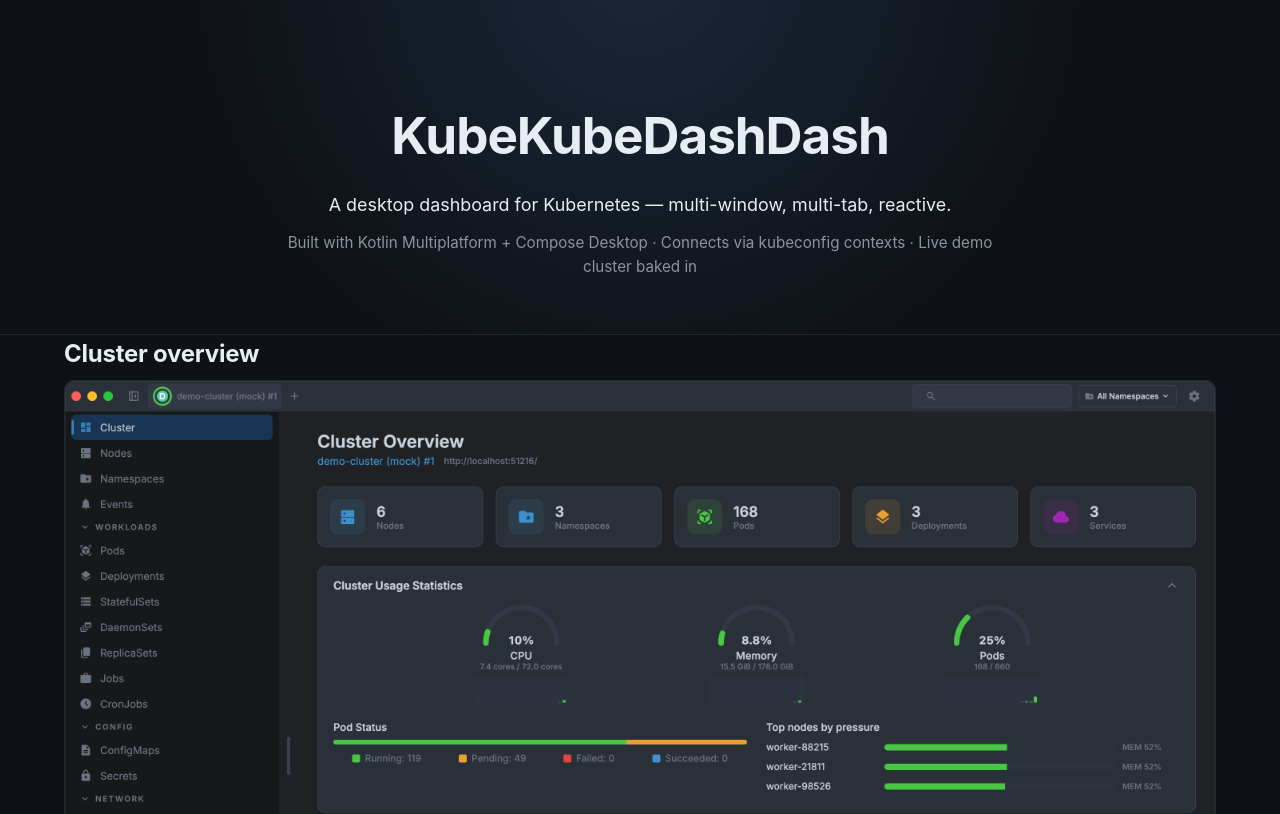
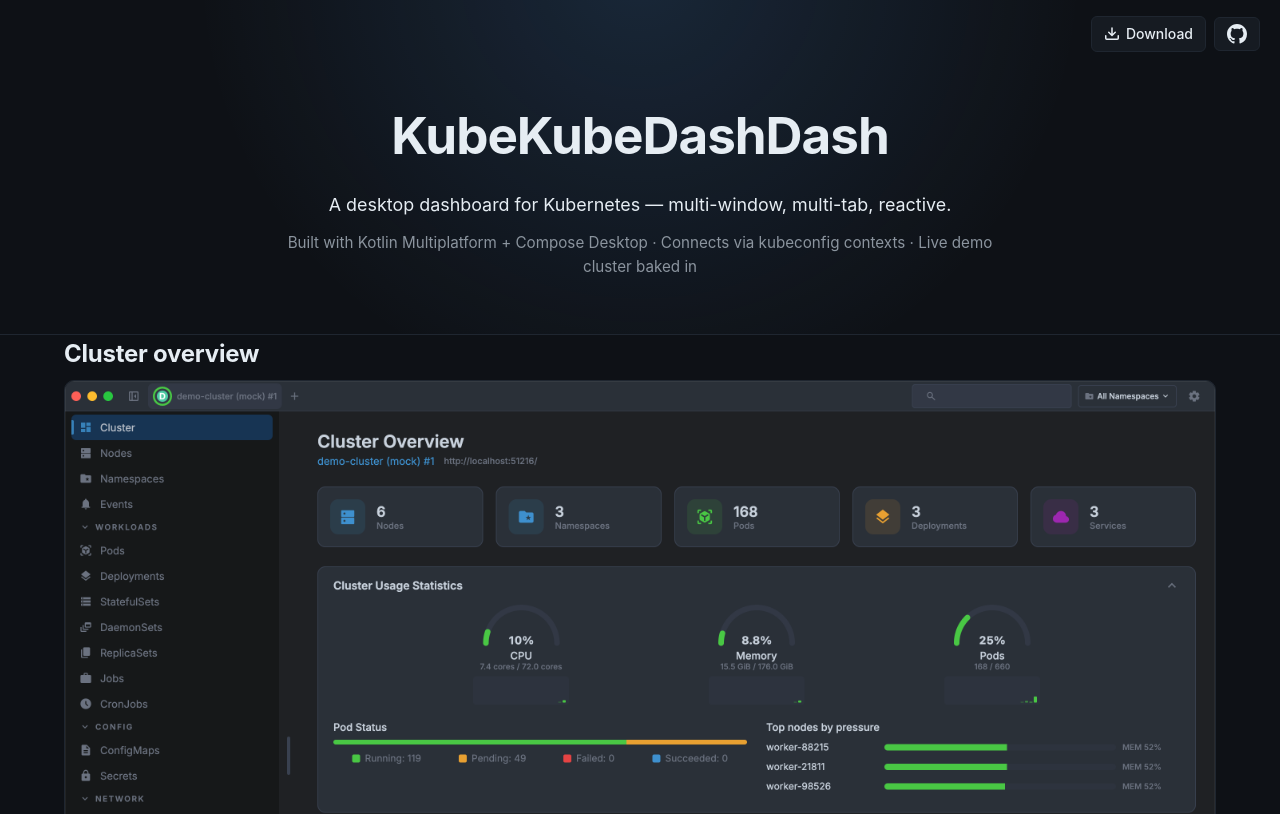
Before and after one commit to beytullah-gunduz/kubekubedashdash, a plain HTML site: page docs/index.html in a window 1280 px wide. Shown: the top 814 px of the page. Drawn offline with Linux system fonts and the light colour scheme.

Commit message:
docs(gh-page): added links to go on the main github page + a download link

```diff
--- a/docs/index.html
+++ b/docs/index.html
@@ -14,6 +14,21 @@
         <link rel="stylesheet" href="style.css" />
     </head>
     <body>
+        <div class="top-bar">
+            <a href="https://github.com/beytullah-gunduz/kubekubedashdash/releases" target="_blank" rel="noopener" aria-label="Download latest release">
+                <svg xmlns="http://www.w3.org/2000/svg" viewBox="0 0 16 16" width="16" height="16" fill="currentColor" aria-hidden="true">
+                    <path d="M2.75 14A1.75 1.75 0 0 1 1 12.25v-2.5a.75.75 0 0 1 1.5 0v2.5c0 .138.112.25.25.25h10.5a.25.25 0 0 0 .25-.25v-2.5a.75.75 0 0 1 1.5 0v2.5A1.75 1.75 0 0 1 13.25 14Z"/>
+                    <path d="M7.25 7.689V2a.75.75 0 0 1 1.5 0v5.689l1.97-1.97a.749.749 0 1 1 1.06 1.06l-3.25 3.25a.749.749 0 0 1-1.06 0L4.22 6.779a.749.749 0 1 1 1.06-1.06l1.97 1.97Z"/>
+                </svg>
+                Download
+            </a>
+            <a href="https://github.com/beytullah-gunduz/kubekubedashdash" target="_blank" rel="noopener" aria-label="View source on GitHub">
+                <svg xmlns="http://www.w3.org/2000/svg" viewBox="0 0 16 16" width="20" height="20" fill="currentColor" aria-hidden="true">
+                    <path d="M8 0C3.58 0 0 3.58 0 8c0 3.54 2.29 6.53 5.47 7.59.4.07.55-.17.55-.38 0-.19-.01-.82-.01-1.49-2.01.37-2.53-.49-2.69-.94-.09-.23-.48-.94-.82-1.13-.28-.15-.68-.52-.01-.53.63-.01 1.08.58 1.23.82.72 1.21 1.87.87 2.33.66.07-.52.28-.87.51-1.07-1.78-.2-3.64-.89-3.64-3.95 0-.87.31-1.59.82-2.15-.08-.2-.36-1.02.08-2.12 0 0 .67-.21 2.2.82.64-.18 1.32-.27 2-.27.68 0 1.36.09 2 .27 1.53-1.04 2.2-.82 2.2-.82.44 1.1.16 1.92.08 2.12.51.56.82 1.27.82 2.15 0 3.07-1.87 3.75-3.65 3.95.29.25.54.73.54 1.48 0 1.07-.01 1.93-.01 2.2 0 .21.15.46.55.38A8.013 8.013 0 0 0 16 8c0-4.42-3.58-8-8-8z"/>
+                </svg>
+            </a>
+        </div>
+
         <header class="hero">
             <div class="container">
                 <h1>KubeKubeDashDash</h1>
--- a/docs/style.css
+++ b/docs/style.css
@@ -180,6 +180,39 @@
   color: var(--fg-muted);
 }
 
+.top-bar {
+  position: fixed;
+  top: 16px;
+  right: 20px;
+  z-index: 100;
+  display: flex;
+  align-items: center;
+  gap: 8px;
+}
+
+.top-bar a {
+  display: flex;
+  align-items: center;
+  gap: 6px;
+  padding: 6px 12px;
+  border-radius: 6px;
+  background: var(--bg-elev);
+  border: 1px solid var(--border);
+  color: var(--fg);
+  font-size: 0.875rem;
+  font-weight: 500;
+  text-decoration: none;
+  transition:
+    border-color 0.15s ease,
+    background 0.15s ease;
+}
+
+.top-bar a:hover {
+  background: #1f2630;
+  border-color: #2a3442;
+  text-decoration: none;
+}
+
 footer {
   border-top: 1px solid var(--border);
   padding: 32px 0 64px;
```
